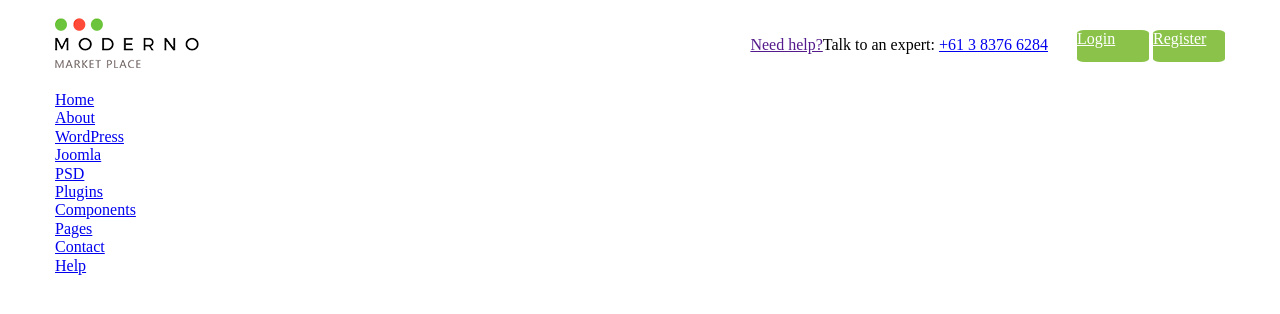
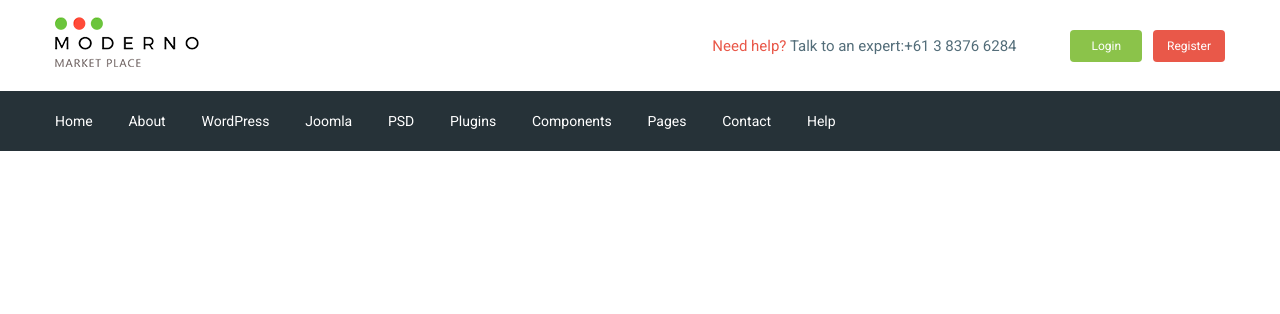
Before and after one commit to Theewko/Moderno, a website: page app/index.html in a window 1280 px wide. Drawn offline with nearby package versions, Linux system fonts and the light colour scheme; files that its build step writes are made by us from their sources.

Commit message:
'header'

```diff
--- a/app/index.html
+++ b/app/index.html
@@ -5,6 +5,7 @@
     <meta charset="UTF-8">
     <meta name="viewport" content="width=device-width, initial-scale=1.0">
     <title>Document</title>
+    <link href="https://fonts.googleapis.com/css2?family=Roboto:wght@400;500;700&display=swap" rel="stylesheet">
     <link rel="stylesheet" href="css/libs.min.css">
     <link rel="stylesheet" href="css/style.min.css">
 </head>
@@ -19,13 +20,13 @@
                         <a href="#"><img src="images/logo.png" alt=""></a>
                     </div>
                     <div class="header__text">
-                        <a href=""><span>Need help?</span>
-                        </a>Talk to an expert: <a class="header__phone" href="tel:61383766284">+61 3 8376 6284</a>
+                        <a href="#"><span>Need help?</span>
+                        </a> Talk to an expert:<a class="header__phone" href="tel:61383766284">+61 3 8376 6284</a>
                     </div>
                     <div class="header__box">
                         <a class="basket" href="#"></a>
-                        <a class="header__btn" href="#">Login</a>
-                        <a class="header__btn" href="#">Register</a>
+                        <a class="header__btn header__btn-login" href="#">Login</a>
+                        <a class="header__btn header__btn-register" href="#">Register</a>
                     </div>
                 </div>
             </div>
--- a/app/scss/_fonts.scss
+++ b/app/scss/_fonts.scss
@@ -1,4 +1,6 @@
 @font-face {
-    font-family: 'Roboto-Regulare';
-    scr: url('')
+    font-family: 'Roboto-Regular';
+    src: url('../fonts/Roboto-Regular.woff2') format('woff2'),
+         url('../fonts/Roboto-Regular.woff') format('woff');
+    font-weight: 400;
 }
--- a/app/scss/_global.scss
+++ b/app/scss/_global.scss
@@ -6,9 +6,17 @@ html{
 *::after{
     box-sizing: inherit;
 }
-a{
+body{
+    font-family: 'Roboto', sans-serif;
+    font-size: 15px;
+    line-height: 24px;
+    color: $color-text;
+    font-weight: 400;
+}
+a {
     display: inline-block;
-
+    text-decoration: none;
+    color: $color-text;
 }
 ul,
 li{
--- a/app/scss/_vars.scss
+++ b/app/scss/_vars.scss
@@ -0,0 +1,4 @@
+$color-text: #546e7a;
+$green: #8bc34a;
+$red: #e95849;
+$bg: #263238;
--- a/app/scss/style.scss
+++ b/app/scss/style.scss
@@ -1,7 +1,9 @@
-@import 'vars';
-@import 'global';
-@import 'fonts';
-
+@import '_vars';
+@import '_global';
+@import '_fonts';
+a{
+    text-decoration: none;
+}
 .header__top-inner {
     display: flex;
     justify-content: space-between;
@@ -11,17 +13,47 @@
 
 .header__text {
     margin-left: auto;
-    margin-right: 25px;
+    margin-right: 50px;
+    color: #546e7a;
+    span{
+        color: $red;
+    }
+}
+.header__box a {
+    color: #fff;
+}
+.header__btn{
+    width: 72px;
+    padding: 4px;
+    border-radius: 4px;
+    text-align: center;
+    font-size: 12px;
+}
+.header__btn-login {
+    background-color: $green;
+}
+.header__btn-register{
+    background-color: $red;
+    margin-left: 7px;
 }
 
-.header__box a {
-    color: #fff;
-
+.menu{
+    display: flex;
+    align-items: center;
+    height: 60px;
 }
-
-.header__btn {
-    width: 72px;
-    height: 32px;
-    background-color: #8bc34a;
-    border-radius: 10%;
+.header__menu{
+    background-color: $bg;
 }
+.menu__list{
+    li{
+        display: inline-block;
+        & + li{
+            margin-left: 32px;
+        }
+    }
+    a{
+        color: #fff;
+        font-size: 14px;
+    }
+}
--- a/gulpfile.js
+++ b/gulpfile.js
@@ -63,7 +63,7 @@ gulp.task('browser-sync', function() {
 });
 
 gulp.task('watch', function(){
- gulp.watch('app/scss/style.scss', gulp.parallel('sass'))
+ gulp.watch('app/scss/**/*.scss', gulp.parallel('sass'))
  gulp.watch('app/*.html', gulp.parallel('html'))
  gulp.watch('app/js/*.js', gulp.parallel('js'))
 });
```
Also changed, not shown: app/fonts/Roboto-Bold.ttf (deleted), app/fonts/Roboto-Medium.ttf (deleted), app/fonts/Roboto-Regular.ttf (deleted), app/fonts/Roboto-Regular.woff (added), app/fonts/Roboto-Regular.woff2 (added).
